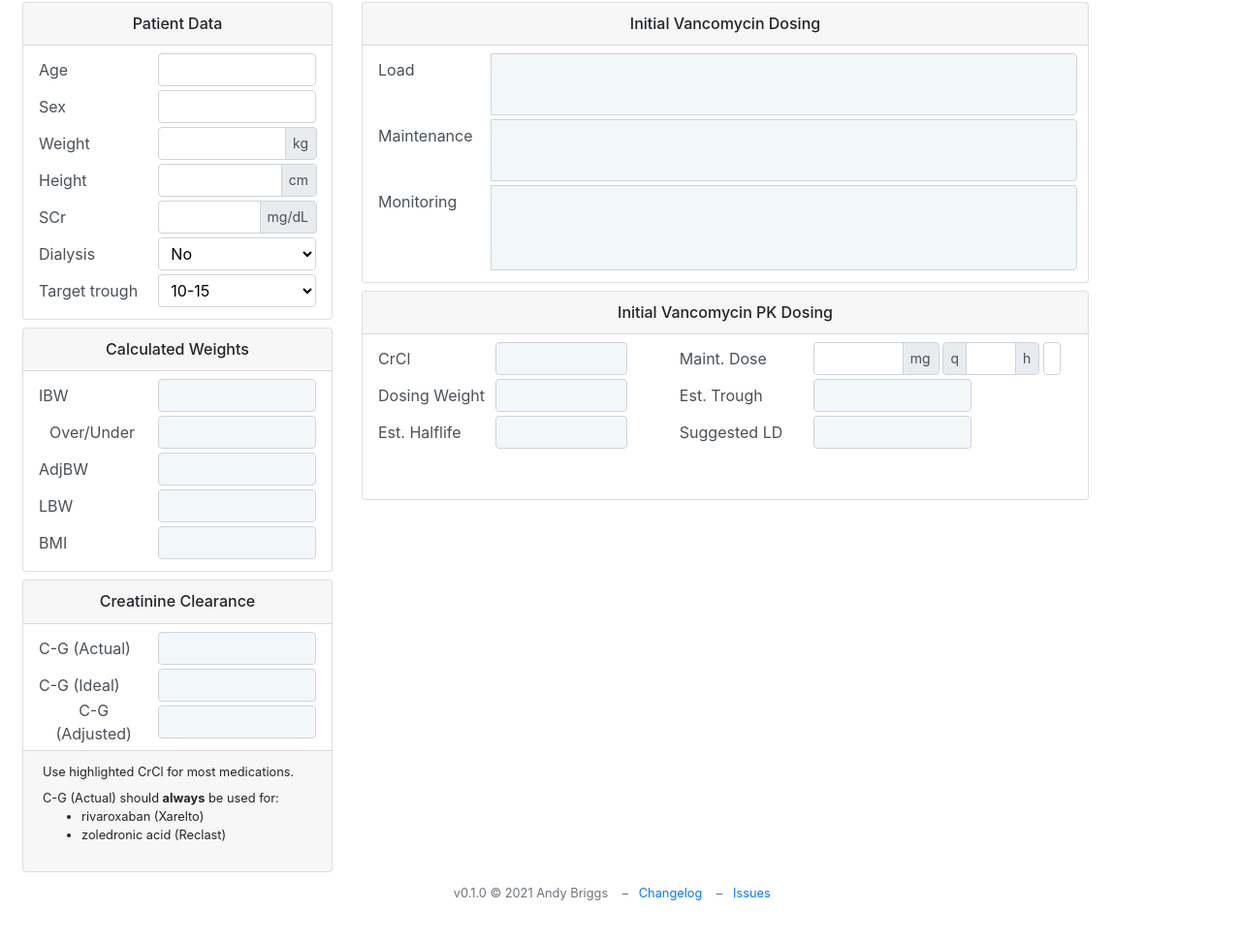
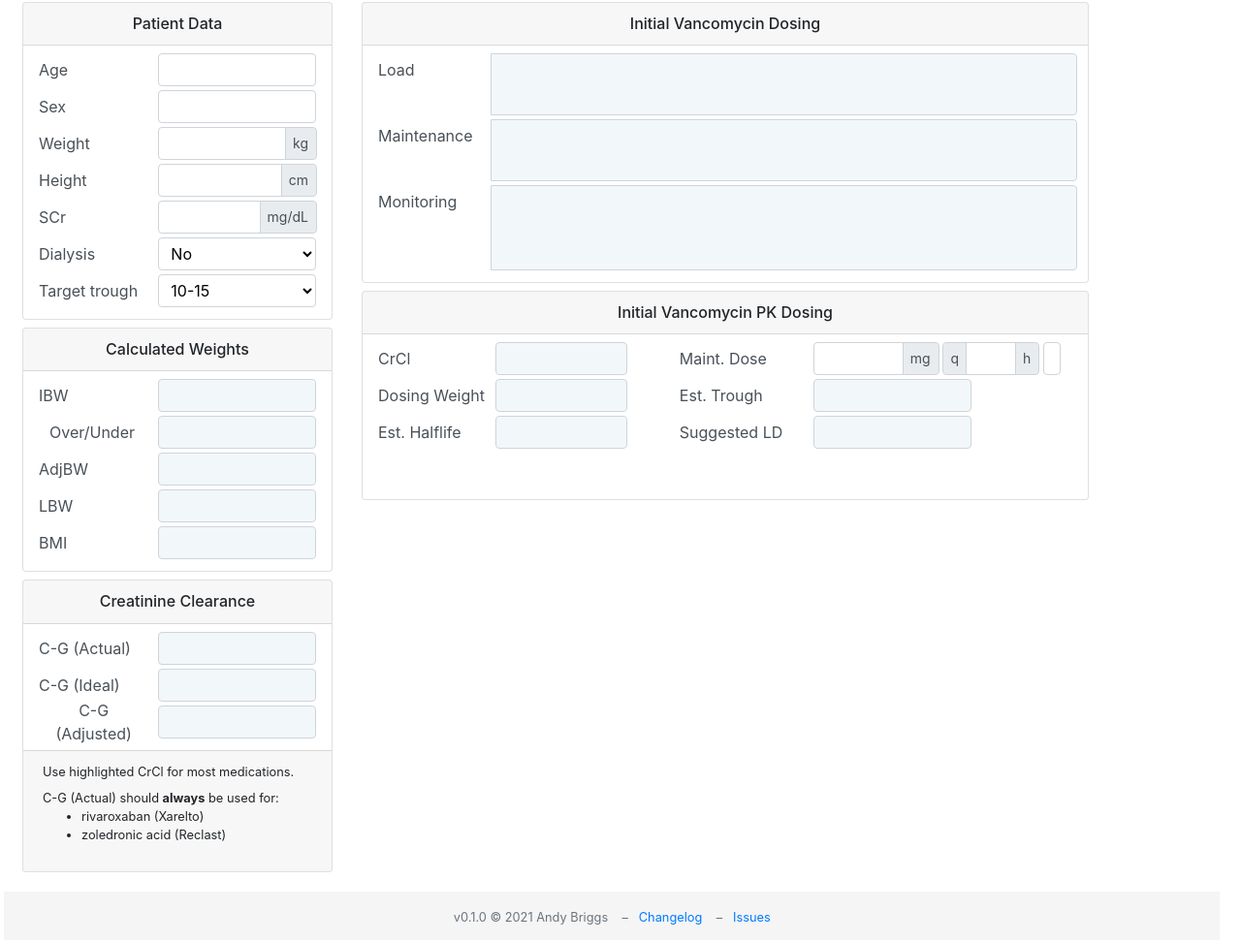
Before and after one commit to pharmot/multipurpose-calculator, a plain HTML site: page multicalc.html in a window 1280 px wide. Shown: the part 56-1028 px from the top of the page at 97% size. Before the commit the page ends 988 px from the top, so only its background shows below. Drawn offline with nearby package versions, Linux system fonts and the light colour scheme.

Commit message:
Add footer

```diff
--- a/multicalc.css
+++ b/multicalc.css
@@ -637,3 +637,24 @@ button:not(:disabled) {
 .form-row label.btn-seconddose-freq {
   border: 1px solid #ced4da;
 }
+
+/* Sticky footer styles
+-------------------------------------------------- */
+html {
+  position: relative;
+  min-height: 100%;
+}
+
+body {
+  margin-bottom: 70px;
+}
+
+.footer {
+  position: absolute;
+  bottom: 0;
+  width: 98vw;
+  height: 50px;
+  margin-top: 20px;
+  line-height: 50px;
+  background-color: #f5f5f5;
+}
```
